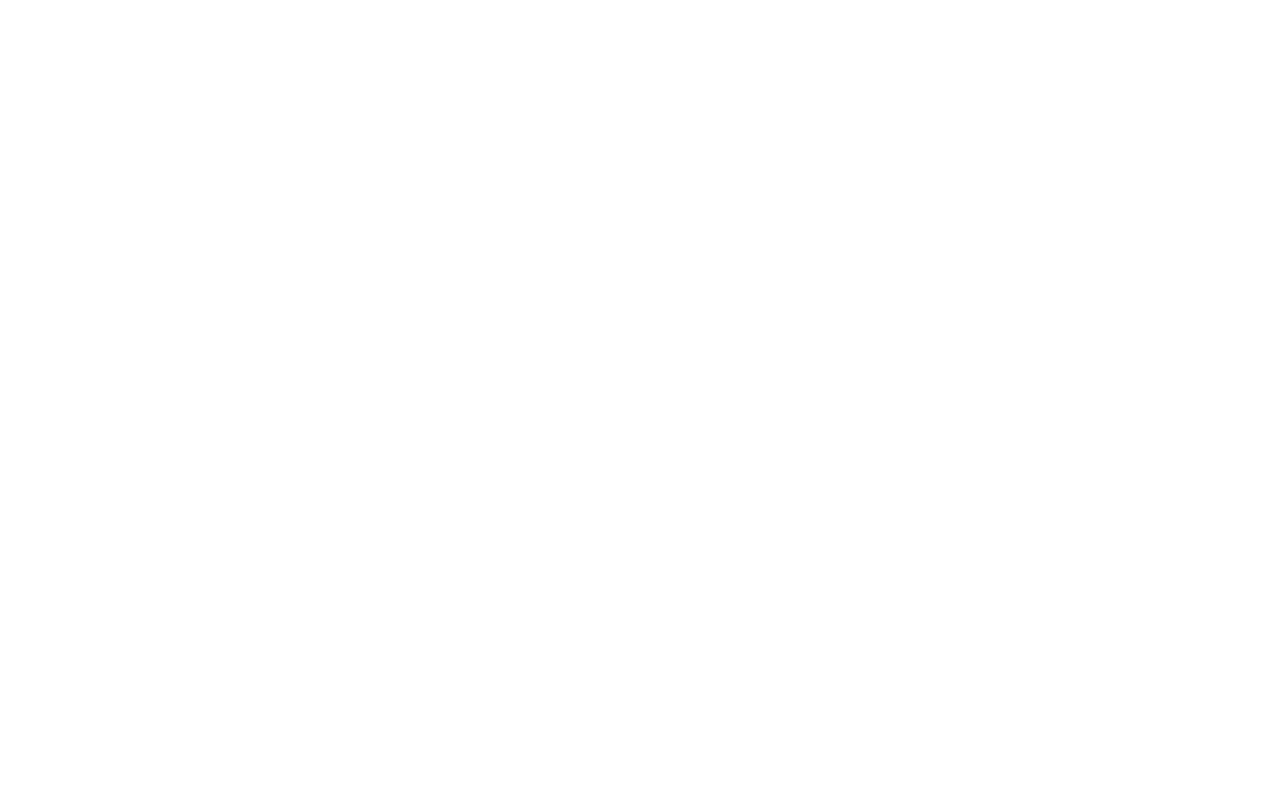
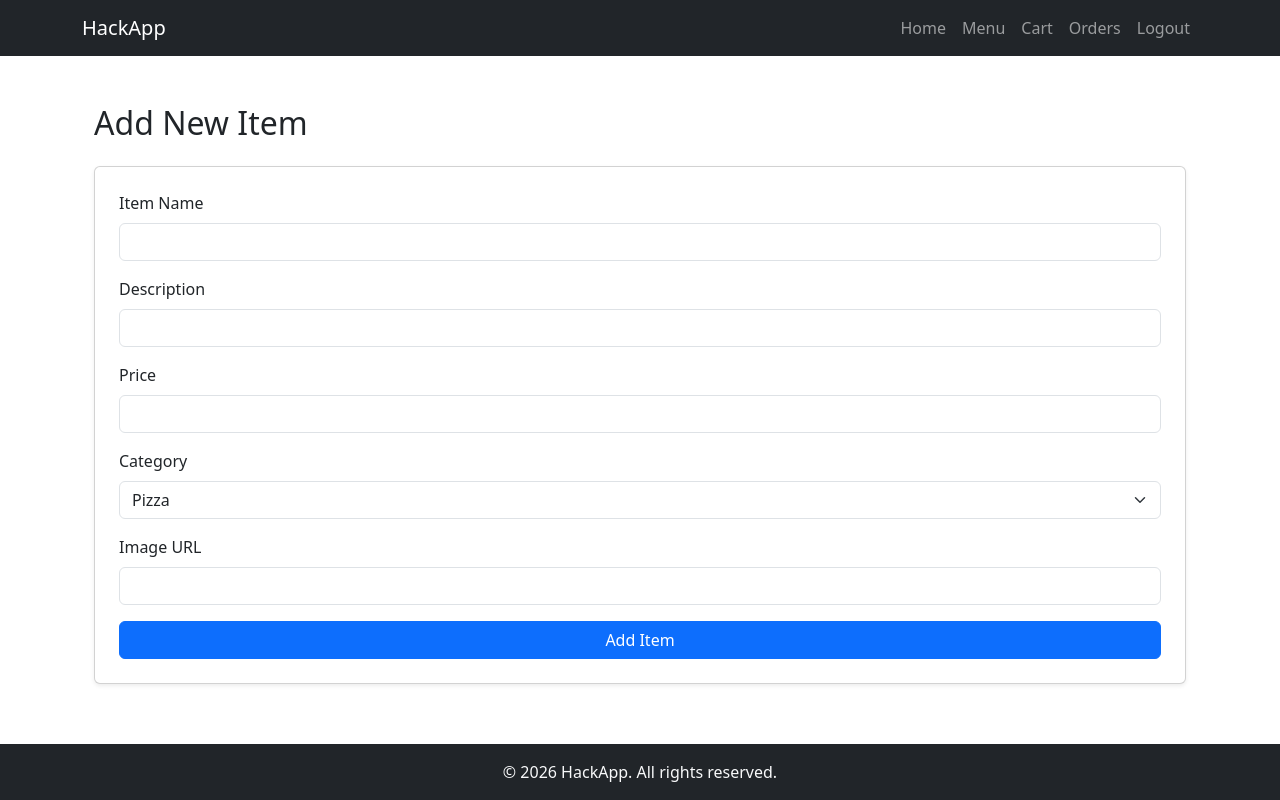
Before and after one commit to The-Code-Busters-HCl/hcl-retail-ordering-frontend, a React (Vite) app: page /add/item in a window 1280 px wide. Before the commit this address had no page. Built offline with nearby package versions, Linux system fonts and the light colour scheme.

Commit message:
added productcard

```diff
--- a/src/App.jsx
+++ b/src/App.jsx
@@ -9,6 +9,7 @@ import Orders from './pages/Orders';
 import Login from './pages/Login';
 import Register from './pages/Register';
 import PrivateRoute from './components/PrivateRoute';
+import AddItem from './pages/AddItem';
 
 const App = () => {
   return (
@@ -18,6 +19,9 @@ const App = () => {
           <Route index element={<Home />} />
           <Route path="/login" element={<Login />} />
           <Route path="/register" element={<Register />} />
+
+    {/* ✅ ADD THIS */}
+          <Route path="/add/item" element={<AddItem />} />
 
           <Route
             path="/products"
--- a/src/components/Navbar.jsx
+++ b/src/components/Navbar.jsx
@@ -3,7 +3,7 @@ import { Link, NavLink, useNavigate } from 'react-router-dom';
 
 const Navbar = () => {
   const navigate = useNavigate();
-  const token = localStorage.getItem('token');
+  const token = "csdcsz";
 
   const handleLogout = () => {
     localStorage.removeItem('token');
--- /dev/null
+++ b/src/components/ProductCard.jsx
@@ -0,0 +1,60 @@
+import React from 'react';
+
+const ProductCard = ({ product, onAddToCart }) => {
+  return (
+    <div className="col">
+      <div className="card h-100 shadow-sm">
+
+        {/* Image */}
+        <img
+          src={product.img}
+          className="card-img-top"
+          alt={product.name}
+          style={{ height: '200px', objectFit: 'cover' }}
+        />
+
+        {/* Body */}
+        <div className="card-body d-flex flex-column">
+
+          {/* Category */}
+          <span className="badge bg-secondary mb-2">
+            {product.category}
+          </span>
+
+          {/* Name */}
+          <h5 className="card-title">{product.name}</h5>
+
+          {/* Description */}
+          {/* <p
+            className="card-text text-muted"
+            style={{
+              fontSize: '14px',
+              display: '-webkit-box',
+              WebkitLineClamp: 2,
+              WebkitBoxOrient: 'vertical',
+              overflow: 'hidden'
+            }}
+          >
+            {product.description}
+          </p> */}
+
+          {/* Price */}
+          <p className="card-text fw-bold text-success">
+            ${product.price.toFixed(2)}
+          </p>
+
+          {/* Button */}
+          <button
+            className="btn btn-primary mt-auto"
+            onClick={() => onAddToCart(product)}
+          >
+            Add to Cart
+          </button>
+
+        </div>
+      </div>
+    </div>
+  );
+};
+
+export default ProductCard;
--- /dev/null
+++ b/src/pages/AddItem.jsx
@@ -0,0 +1,130 @@
+import React, { useState } from 'react';
+
+const AddItem = () => {
+  const [name, setName] = useState('');
+  const [description, setDescription] = useState('');
+  const [price, setPrice] = useState('');
+  const [category, setCategory] = useState('pizza');
+  const [image, setImage] = useState('');
+
+  const categories = ['pizza', 'drinks', 'bread', 'dessert'];
+
+  const handleSubmit = (e) => {
+    e.preventDefault();
+
+    const newItem = {
+      id: Date.now(),
+      name,
+      description,
+      price: parseFloat(price),
+      category,
+      img: image
+    };
+
+    const existingItems = JSON.parse(localStorage.getItem('items') || '[]');
+    existingItems.push(newItem);
+    localStorage.setItem('items', JSON.stringify(existingItems));
+
+    console.log("New Item Added:", newItem);
+    alert("Item added successfully!");
+
+    // Reset form
+    setName('');
+    setDescription('');
+    setPrice('');
+    setCategory('pizza');
+    setImage('');
+  };
+
+  return (
+    <div className="container mt-4">
+      <h2 className="mb-4">Add New Item</h2>
+
+      <form onSubmit={handleSubmit} className="card p-4 shadow-sm">
+
+        {/* Name */}
+        <div className="mb-3">
+          <label className="form-label">Item Name</label>
+          <input
+            type="text"
+            className="form-control"
+            value={name}
+            onChange={(e) => setName(e.target.value)}
+            required
+          />
+        </div>
+
+        {/* Description */}
+        <div className="mb-3">
+          <label className="form-label">Description</label>
+          <input
+            type="text"
+            className="form-control"
+            value={description}
+            onChange={(e) => setDescription(e.target.value)}
+            required
+          />
+        </div>
+
+        {/* Price */}
+        <div className="mb-3">
+          <label className="form-label">Price</label>
+          <input
+            type="number"
+            className="form-control"
+            value={price}
+            onChange={(e) => setPrice(e.target.value)}
+            required
+          />
+        </div>
+
+        {/* Category */}
+        <div className="mb-3">
+          <label className="form-label">Category</label>
+          <select
+            className="form-select"
+            value={category}
+            onChange={(e) => setCategory(e.target.value)}
+          >
+            {categories.map((cat, index) => (
+              <option key={index} value={cat}>
+                {cat.charAt(0).toUpperCase() + cat.slice(1)}
+              </option>
+            ))}
+          </select>
+        </div>
+
+        {/* Image URL */}
+        <div className="mb-3">
+          <label className="form-label">Image URL</label>
+          <input
+            type="text"
+            className="form-control"
+            value={image}
+            onChange={(e) => setImage(e.target.value)}
+            required
+          />
+        </div>
+
+        {/* Preview */}
+        {image && (
+          <div className="mb-3 text-center">
+            <img
+              src={image}
+              alt="Preview"
+              style={{ width: '150px', height: '150px', objectFit: 'cover' }}
+              className="rounded"
+            />
+          </div>
+        )}
+
+        <button type="submit" className="btn btn-primary w-100">
+          Add Item
+        </button>
+
+      </form>
+    </div>
+  );
+};
+
+export default AddItem;
--- a/src/pages/Products.jsx
+++ b/src/pages/Products.jsx
@@ -1,30 +1,53 @@
 import React, { useState, useEffect } from 'react';
 import { useSearchParams } from 'react-router-dom';
 import Sidebar from '../components/Sidebar';
+import ProductCard from '../components/ProductCard'; // ✅ Import added
 
 const mockProducts = [
-  { id: 1, name: 'Margherita Pizza', price: 12.99, category: 'pizza', img: 'https://images.unsplash.com/photo-1574071318508-1cdbab80d002?auto=format&fit=crop&w=300&q=80' },
-  { id: 2, name: 'Pepperoni Pizza', price: 14.99, category: 'pizza', img: 'https://images.unsplash.com/photo-1628840042765-356cda07504e?auto=format&fit=crop&w=300&q=80' },
-  { id: 3, name: 'Coca Cola', price: 2.99, category: 'drinks', img: 'https://images.unsplash.com/photo-1554866585-cd94860874b7?auto=format&fit=crop&w=300&q=80' },
-  { id: 4, name: 'Garlic Bread', price: 5.99, category: 'bread', img: 'https://images.unsplash.com/photo-1573140247632-f8fd74997d5c?auto=format&fit=crop&w=300&q=80' }
+  {
+    id: 1,
+    name: 'Margherita Pizza',
+    description: 'Classic cheese pizza with fresh tomatoes and basil',
+    price: 12.99,
+    category: 'pizza',
+    img: 'https://images.unsplash.com/photo-1574071318508-1cdbab80d002?auto=format&fit=crop&w=300&q=80'
+  },
+  {
+    id: 2,
+    name: 'Pepperoni Pizza',
+    description: 'Loaded with pepperoni and extra cheese',
+    price: 14.99,
+    category: 'pizza',
+    img: 'https://images.unsplash.com/photo-1628840042765-356cda07504e?auto=format&fit=crop&w=300&q=80'
+  },
+  {
+    id: 3,
+    name: 'Coca Cola',
+    description: 'Refreshing chilled soft drink',
+    price: 2.99,
+    category: 'drinks',
+    img: 'https://images.unsplash.com/photo-1554866585-cd94860874b7?auto=format&fit=crop&w=300&q=80'
+  },
+  {
+    id: 4,
+    name: 'Garlic Bread',
+    description: 'Toasted bread with garlic butter and herbs',
+    price: 5.99,
+    category: 'bread',
+    img: 'https://images.unsplash.com/photo-1573140247632-f8fd74997d5c?auto=format&fit=crop&w=300&q=80'
+  }
 ];
 
 const Products = () => {
   const [searchParams] = useSearchParams();
   const categoryFilter = searchParams.get('category');
+
   const [products, setProducts] = useState([]);
   const [loading, setLoading] = useState(true);
 
   useEffect(() => {
-    // Mock API fetch
-    const fetchProducts = async () => {
     setLoading(true);
-      try {
-        // Example API Call
-        // const response = await fetch('/products');
-        // const data = await response.json();
 
-        // Simulating network delay for mock implementation
     setTimeout(() => {
       if (categoryFilter) {
         setProducts(mockProducts.filter(p => p.category === categoryFilter));
@@ -33,29 +56,11 @@ const Products = () => {
       }
       setLoading(false);
     }, 300);
-      } catch (error) {
-        console.error('Error fetching products:', error);
-        setLoading(false);
-      }
-    };
-    fetchProducts();
+
   }, [categoryFilter]);
 
-  const handleAddToCart = async (product) => {
+  const handleAddToCart = (product) => {
     try {
-      // Example POST to /cart API Call
-      /*
-      const response = await fetch('/cart', {
-        method: 'POST',
-        headers: {
-          'Content-Type': 'application/json',
-          'Authorization': `Bearer ${localStorage.getItem('token')}`
-        },
-        body: JSON.stringify({ productId: product.id, quantity: 1 })
-      });
-      */
-
-      // Store in simple localStorage cart for demo purposes without a real backend
       const currentCart = JSON.parse(localStorage.getItem('mockCart') || '[]');
       const existingItem = currentCart.find(item => item.id === product.id);
 
@@ -74,40 +79,36 @@ const Products = () => {
 
   return (
     <div className="row g-4">
-      {/* Sidebar column: auto collapses into offcanvas on small screens */}
+
+      {/* Sidebar */}
       <div className="col-md-4 col-lg-3">
         <Sidebar />
       </div>
 
-      {/* Main products content */}
+      {/* Products */}
       <div className="col-md-8 col-lg-9">
-        <h2 className="mb-4">{categoryFilter ? categoryFilter.charAt(0).toUpperCase() + categoryFilter.slice(1) : 'Our Menu'}</h2>
+        <h2 className="mb-4">
+          {categoryFilter
+            ? categoryFilter.charAt(0).toUpperCase() + categoryFilter.slice(1)
+            : 'Our Menu'}
+        </h2>
 
         {loading ? (
           <div className="text-center my-5">
-            <div className="spinner-border text-primary" role="status">
-              <span className="visually-hidden">Loading...</span>
-            </div>
+            <div className="spinner-border text-primary"></div>
           </div>
         ) : (
           <div className="row row-cols-1 row-cols-md-2 row-cols-lg-3 g-4">
+
+            {/* ✅ Updated map function */}
             {products.map(product => (
-              <div className="col" key={product.id}>
-                <div className="card h-100 shadow-sm">
-                  <img src={product.img} className="card-img-top" alt={product.name} style={{ height: '200px', objectFit: 'cover' }} />
-                  <div className="card-body d-flex flex-column">
-                    <h5 className="card-title">{product.name}</h5>
-                    <p className="card-text fw-bold text-success">${product.price.toFixed(2)}</p>
-                    <button
-                      className="btn btn-primary mt-auto"
-                      onClick={() => handleAddToCart(product)}
-                    >
-                      Add to Cart
-                    </button>
-                  </div>
-                </div>
-              </div>
+              <ProductCard
+                key={product.id}
+                product={product}
+                onAddToCart={handleAddToCart}
+              />
             ))}
+
           </div>
         )}
       </div>
```
Lines whose indentation alone changed are shown as unchanged.
